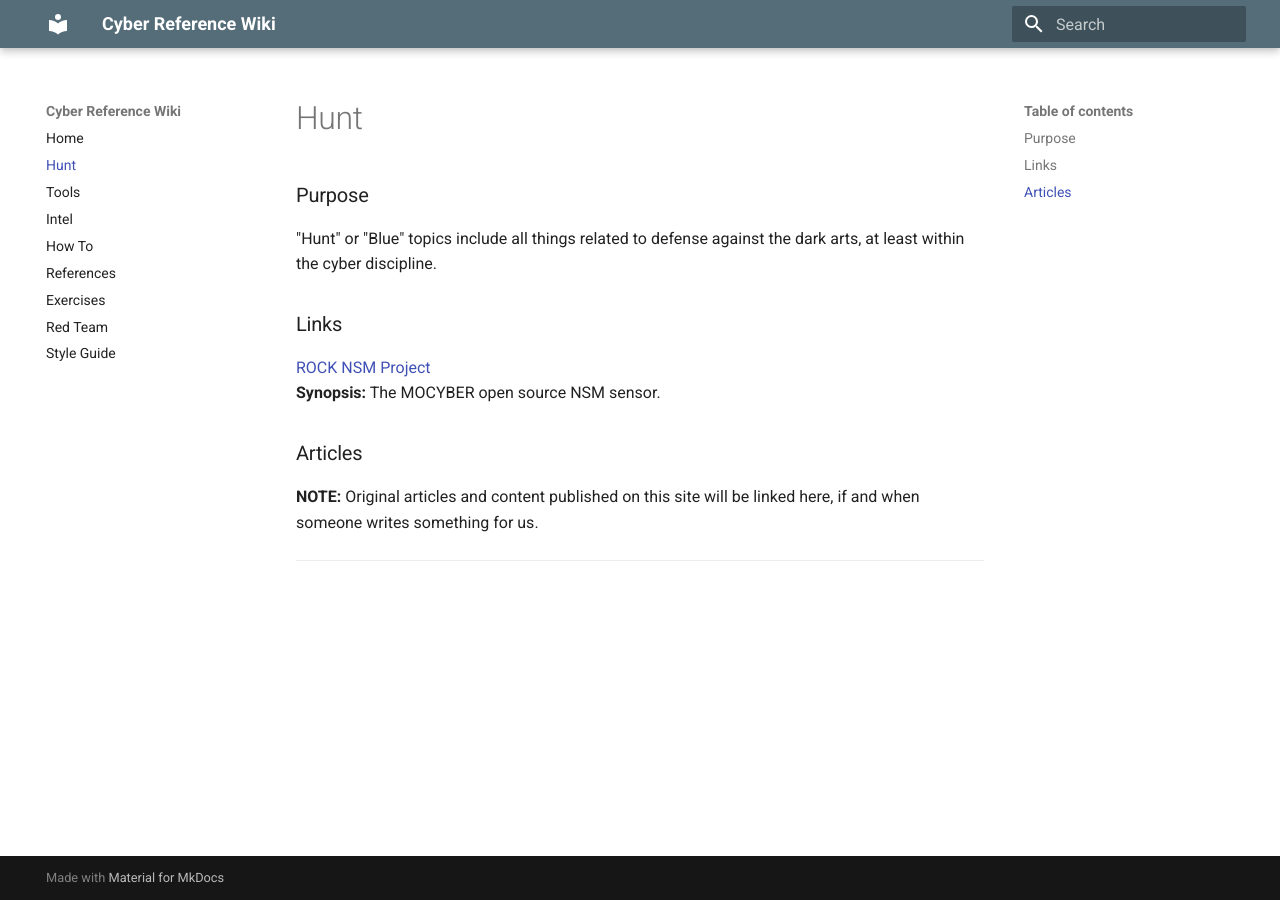
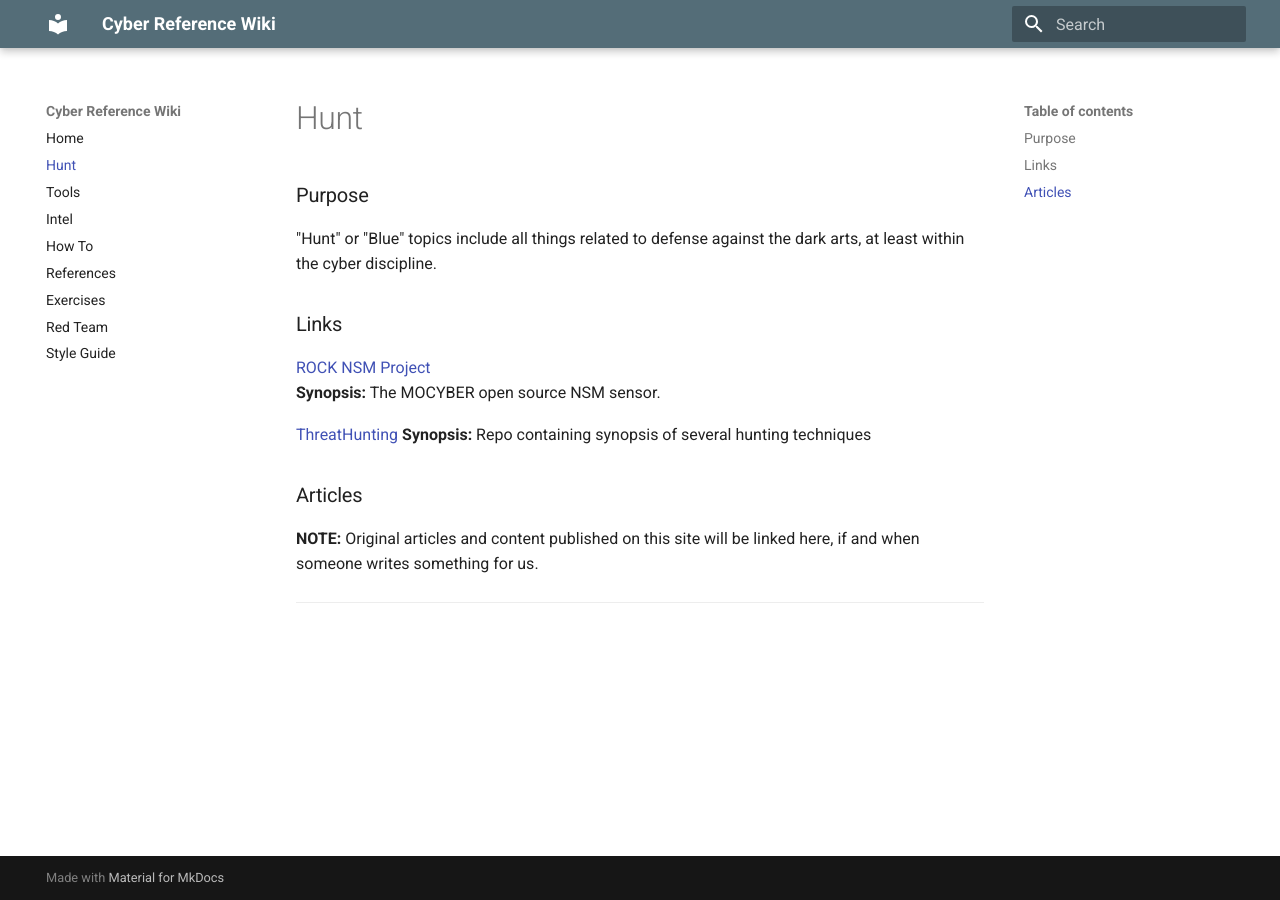
Before and after one commit to mocyber/cyber_reference_wiki, an MkDocs documentation site: the page built from docs/hunt/index.md, in a window 1280 px wide. Built offline with MkDocs 1.6.1 and Material for MkDocs 9.7.7, drawn with Linux system fonts in a browser that asks for light colours; old or Windows-style settings are respelled for this version of MkDocs.

Commit message:
adds link to DavidJBianco/ThreatHunting

```diff
--- a/docs/hunt/index.md
+++ b/docs/hunt/index.md
@@ -7,6 +7,9 @@
 [ROCK NSM Project](http://rocknsm.io)
 **Synopsis:** The MOCYBER open source NSM sensor.
 
+[ThreatHunting](https://github.com/DavidJBianco/ThreatHunting/tree/master/hunts)
+**Synopsis:** Repo containing synopsis of several hunting techniques
+
 ### Articles
 
 **NOTE:** Original articles and content published on this site will be linked here, if and when someone writes something for us.
```
